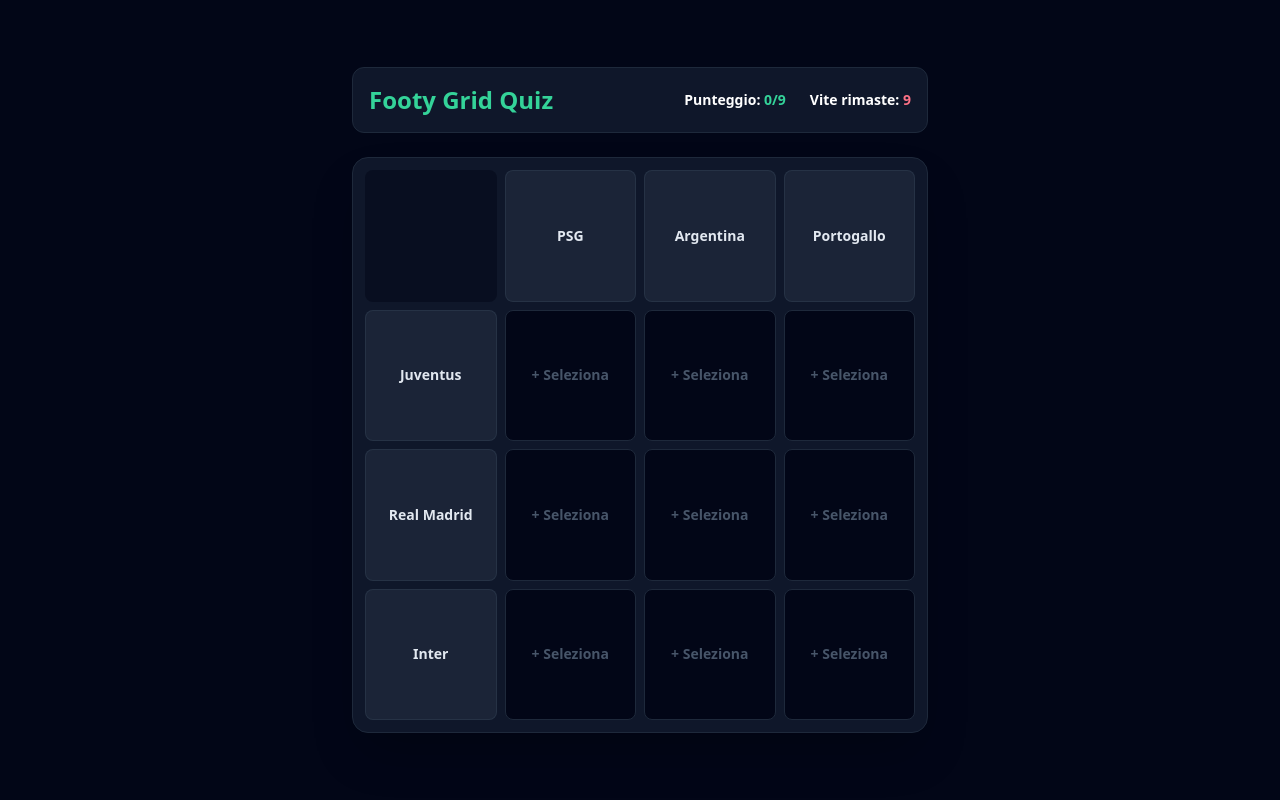
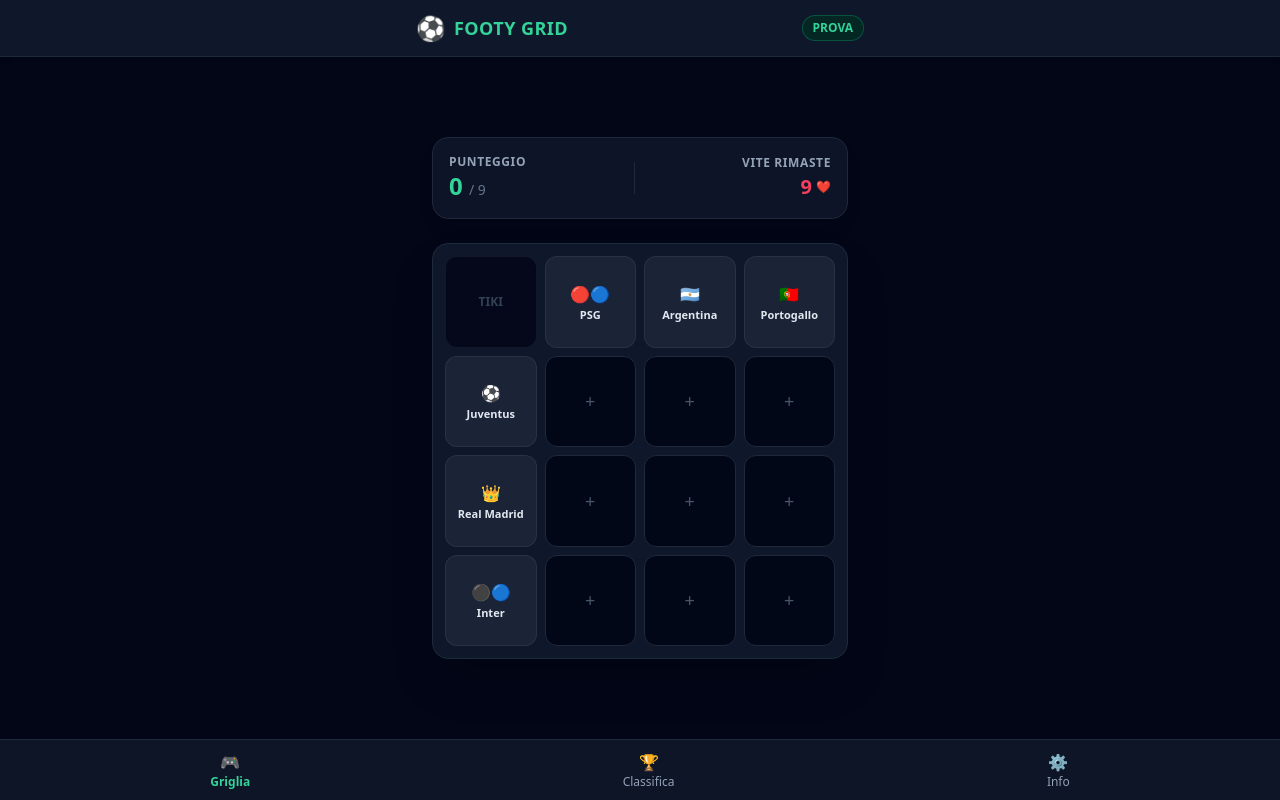
Before and after one commit to auricchionicola-blip/football-grid-quiz, a Next.js app: page / in a window 1280 px wide. Built offline with nearby package versions, Linux system fonts and the light colour scheme.

Commit message:
Update page.tsx

```diff
--- a/src/app/page.tsx
+++ b/src/app/page.tsx
@@ -3,15 +3,15 @@
 import React, { useState } from 'react';
 
 const ROW_CRITERIA = [
-  { id: 'r1', label: 'Juventus', type: 'club', value: 'juventus' },
-  { id: 'r2', label: 'Real Madrid', type: 'club', value: 'real_madrid' },
-  { id: 'r3', label: 'Inter', type: 'club', value: 'inter' },
+  { id: 'r1', label: 'Juventus', type: 'club', value: 'juventus', logo: '⚽' },
+  { id: 'r2', label: 'Real Madrid', type: 'club', value: 'real_madrid', logo: '👑' },
+  { id: 'r3', label: 'Inter', type: 'club', value: 'inter', logo: '⚫🔵' },
 ];
 
 const COL_CRITERIA = [
-  { id: 'c1', label: 'PSG', type: 'club', value: 'psg' },
-  { id: 'c2', label: 'Argentina', type: 'nationality', value: 'Argentina' },
-  { id: 'c3', label: 'Portogallo', type: 'nationality', value: 'Portugal' },
+  { id: 'c1', label: 'PSG', type: 'club', value: 'psg', logo: '🔴🔵' },
+  { id: 'c2', label: 'Argentina', type: 'nationality', value: 'Argentina', logo: '🇦🇷' },
+  { id: 'c3', label: 'Portogallo', type: 'nationality', value: 'Portugal', logo: '🇵🇹' },
 ];
 
 export default function FootballGridGame() {
@@ -66,30 +66,66 @@
   };
 
   return (
-    <main className="min-h-screen bg-slate-950 text-white flex flex-col items-center justify-center p-4">
-      <div className="w-full max-w-xl flex justify-between items-center mb-6 bg-slate-900 p-4 rounded-xl border border-slate-800">
-        <h1 className="text-2xl font-bold text-emerald-400">Footy Grid Quiz</h1>
-        <div className="flex gap-6 text-sm font-semibold">
-          <div>Punteggio: <span className="text-emerald-400">{score}/9</span></div>
-          <div>Vite rimaste: <span className="text-rose-400">{lives}</span></div>
+    <div className="min-h-screen bg-slate-950 text-slate-100 flex flex-col font-sans">
+      {/* Top Navbar in stile App */}
+      <header className="bg-slate-900 border-b border-slate-800 px-4 py-3 sticky top-0 z-40 shadow-md">
+        <div className="max-w-md mx-auto flex items-center justify-between">
+          <div className="flex items-center gap-2">
+            <span className="text-2xl">⚽</span>
+            <h1 className="text-lg font-extrabold tracking-wide text-emerald-400">FOOTY GRID</h1>
+          </div>
+          <span className="bg-emerald-950/80 text-emerald-400 border border-emerald-500/30 text-xs font-bold px-2.5 py-1 rounded-full">
+            PROVA
+          </span>
+        </div>
+      </header>
+
+      {/* Contenuto Principale */}
+      <main className="flex-1 max-w-md w-full mx-auto p-4 flex flex-col justify-center items-center">
+
+        {/* Card Statistiche del Gioco */}
+        <div className="w-full bg-slate-900/90 backdrop-blur border border-slate-800 rounded-2xl p-4 mb-6 shadow-lg flex justify-between items-center">
+          <div className="flex flex-col">
+            <span className="text-xs uppercase text-slate-400 font-bold tracking-wider">Punteggio</span>
+            <span className="text-2xl font-black text-emerald-400">{score} <span className="text-sm font-normal text-slate-500">/ 9</span></span>
+          </div>
+          <div className="h-8 w-[1px] bg-slate-800"></div>
+          <div className="flex flex-col items-end">
+            <span className="text-xs uppercase text-slate-400 font-bold tracking-wider">Vite Rimaste</span>
+            <div className="flex items-center gap-1 mt-0.5">
+              <span className="text-xl font-black text-rose-500">{lives}</span>
+              <span className="text-xs">❤️</span>
+            </div>
           </div>
         </div>
 
-      <div className="grid grid-cols-4 gap-2 w-full max-w-xl aspect-square bg-slate-900 p-3 rounded-2xl border border-slate-800 shadow-2xl">
-        <div className="flex items-center justify-center bg-slate-950/50 rounded-lg"></div>
+        {/* Tabellone Griglia Tiki-Taka-Toe */}
+        <div className="w-full bg-slate-900 border border-slate-800 rounded-2xl p-3 shadow-2xl">
+          <div className="grid grid-cols-4 gap-2 aspect-square">
 
+            {/* Cella Angolare Nera */}
+            <div className="bg-slate-950/80 rounded-xl border border-slate-800/50 flex items-center justify-center">
+              <span className="text-slate-700 font-black text-xs">TIKI</span>
+            </div>
+
+            {/* Intestazioni Colonne */}
             {COL_CRITERIA.map((col) => (
-          <div key={col.id} className="flex items-center justify-center font-bold text-center text-xs sm:text-sm p-2 bg-slate-800/80 rounded-lg border border-slate-700/50 text-slate-200">
-            {col.label}
+              <div key={col.id} className="bg-slate-800/80 border border-slate-700/50 rounded-xl p-1.5 flex flex-col items-center justify-center text-center">
+                <span className="text-base">{col.logo}</span>
+                <span className="text-[11px] font-bold leading-tight mt-0.5 text-slate-200">{col.label}</span>
               </div>
             ))}
 
+            {/* Righe e Celle di Gioco */}
             {ROW_CRITERIA.map((row, rIdx) => (
               <React.Fragment key={row.id}>
-            <div className="flex items-center justify-center font-bold text-center text-xs sm:text-sm p-2 bg-slate-800/80 rounded-lg border border-slate-700/50 text-slate-200">
-              {row.label}
+                {/* Intestazione Riga */}
+                <div className="bg-slate-800/80 border border-slate-700/50 rounded-xl p-1.5 flex flex-col items-center justify-center text-center">
+                  <span className="text-base">{row.logo}</span>
+                  <span className="text-[11px] font-bold leading-tight mt-0.5 text-slate-200">{row.label}</span>
                 </div>
 
+                {/* 3 Celle Interactive */}
                 {[0, 1, 2].map((cIdx) => {
                   const cellValue = grid[rIdx][cIdx];
                   return (
@@ -97,59 +133,81 @@
                       key={`${rIdx}-${cIdx}`}
                       disabled={!!cellValue || lives <= 0}
                       onClick={() => setActiveCell({ row: rIdx, col: cIdx })}
-                  className={`flex flex-col items-center justify-center rounded-lg border text-center p-2 transition-all duration-200 font-semibold text-xs sm:text-sm ${
+                      className={`rounded-xl border flex flex-col items-center justify-center p-2 transition-all text-center ${
                         cellValue
-                      ? 'bg-emerald-950/80 border-emerald-500/50 text-emerald-200'
-                      : 'bg-slate-950 border-slate-800 hover:border-emerald-500/50 hover:bg-slate-900'
+                          ? 'bg-emerald-950/90 border-emerald-500/60 text-emerald-300 font-bold shadow-md shadow-emerald-950/50'
+                          : 'bg-slate-950/90 border-slate-800 hover:border-emerald-500/50 hover:bg-slate-800/50 active:scale-95'
                       }`}
                     >
-                  {cellValue ? cellValue : <span className="text-slate-600">+ Seleziona</span>}
+                      {cellValue ? (
+                        <span className="text-xs font-bold leading-tight text-emerald-300">{cellValue}</span>
+                      ) : (
+                        <span className="text-slate-600 text-lg font-light">+</span>
+                      )}
                     </button>
                   );
                 })}
               </React.Fragment>
             ))}
           </div>
+        </div>
 
+      </main>
+
+      {/* Popup / Modal di Selezione Calciatore */}
       {activeCell && (
-        <div className="fixed inset-0 bg-black/70 backdrop-blur-sm flex items-center justify-center p-4 z-50">
-          <div className="bg-slate-900 border border-slate-800 p-6 rounded-2xl w-full max-w-md shadow-2xl">
-            <h3 className="text-lg font-bold mb-1">Seleziona un calciatore</h3>
-            <p className="text-xs text-slate-400 mb-4">
-              Deve aver giocato sia per <span className="text-emerald-400">{ROW_CRITERIA[activeCell.row].label}</span> che per <span className="text-emerald-400">{COL_CRITERIA[activeCell.col].label}</span>.
+        <div className="fixed inset-0 bg-black/80 backdrop-blur-sm flex items-end sm:items-center justify-center p-0 sm:p-4 z-50 animate-in fade-in duration-200">
+          <div className="bg-slate-900 border-t sm:border border-slate-800 p-5 rounded-t-3xl sm:rounded-2xl w-full max-w-md shadow-2xl">
+            <div className="flex justify-between items-center mb-3">
+              <h3 className="text-base font-bold text-white">Seleziona Calciatore</h3>
+              <button onClick={() => setActiveCell(null)} className="text-slate-400 hover:text-white p-1">✕</button>
+            </div>
+
+            <p className="text-xs text-slate-400 mb-4 bg-slate-950 p-2.5 rounded-xl border border-slate-800/80">
+              Deve aver giocato sia per <span className="text-emerald-400 font-bold">{ROW_CRITERIA[activeCell.row].label}</span> che per <span className="text-emerald-400 font-bold">{COL_CRITERIA[activeCell.col].label}</span>.
             </p>
 
             <input
               type="text"
-              placeholder="Cerca nome calciatore..."
+              placeholder="Cerca calciatore (es. Dybala)..."
               value={searchQuery}
               onChange={(e) => setSearchQuery(e.target.value)}
-              className="w-full bg-slate-950 border border-slate-800 rounded-lg p-3 text-sm text-white focus:outline-none focus:border-emerald-500 mb-4"
+              className="w-full bg-slate-950 border border-slate-800 rounded-xl p-3 text-sm text-white focus:outline-none focus:border-emerald-500 mb-3"
             />
 
-            <div className="max-h-48 overflow-y-auto flex flex-col gap-2">
+            <div className="max-h-48 overflow-y-auto flex flex-col gap-2 pr-1">
               {playersList
                 .filter((p) => p.name.toLowerCase().includes(searchQuery.toLowerCase()))
                 .map((player) => (
                   <button
                     key={player.id}
                     onClick={() => handleSelectPlayer(player)}
-                    className="w-full text-left p-3 rounded-lg bg-slate-950 border border-slate-800/80 hover:bg-emerald-950/50 hover:border-emerald-500/50 transition-colors text-sm font-medium"
+                    className="w-full text-left p-3 rounded-xl bg-slate-950 border border-slate-800/80 hover:bg-emerald-950/60 hover:border-emerald-500/60 transition-colors text-sm font-semibold text-slate-200 flex justify-between items-center"
                   >
-                    {player.name}
+                    <span>{player.name}</span>
+                    <span className="text-emerald-400 text-xs">Seleziona ➔</span>
                   </button>
                 ))}
             </div>
-
-            <button
-              onClick={() => setActiveCell(null)}
-              className="mt-4 w-full bg-slate-800 hover:bg-slate-700 text-slate-300 py-2 rounded-lg text-sm font-semibold transition-colors"
-            >
-              Annulla
-            </button>
           </div>
         </div>
       )}
-    </main>
+
+      {/* Bottom Bar Mobile in stile App */}
+      <footer className="bg-slate-900/90 border-t border-slate-800 px-6 py-2.5 flex justify-around items-center text-xs text-slate-400">
+        <div className="flex flex-col items-center text-emerald-400 font-bold">
+          <span className="text-base">🎮</span>
+          <span>Griglia</span>
+        </div>
+        <div className="flex flex-col items-center hover:text-slate-200 cursor-pointer">
+          <span className="text-base">🏆</span>
+          <span>Classifica</span>
+        </div>
+        <div className="flex flex-col items-center hover:text-slate-200 cursor-pointer">
+          <span className="text-base">⚙️</span>
+          <span>Info</span>
+        </div>
+      </footer>
+    </div>
   );
 }
```
Lines whose indentation alone changed are shown as unchanged.
